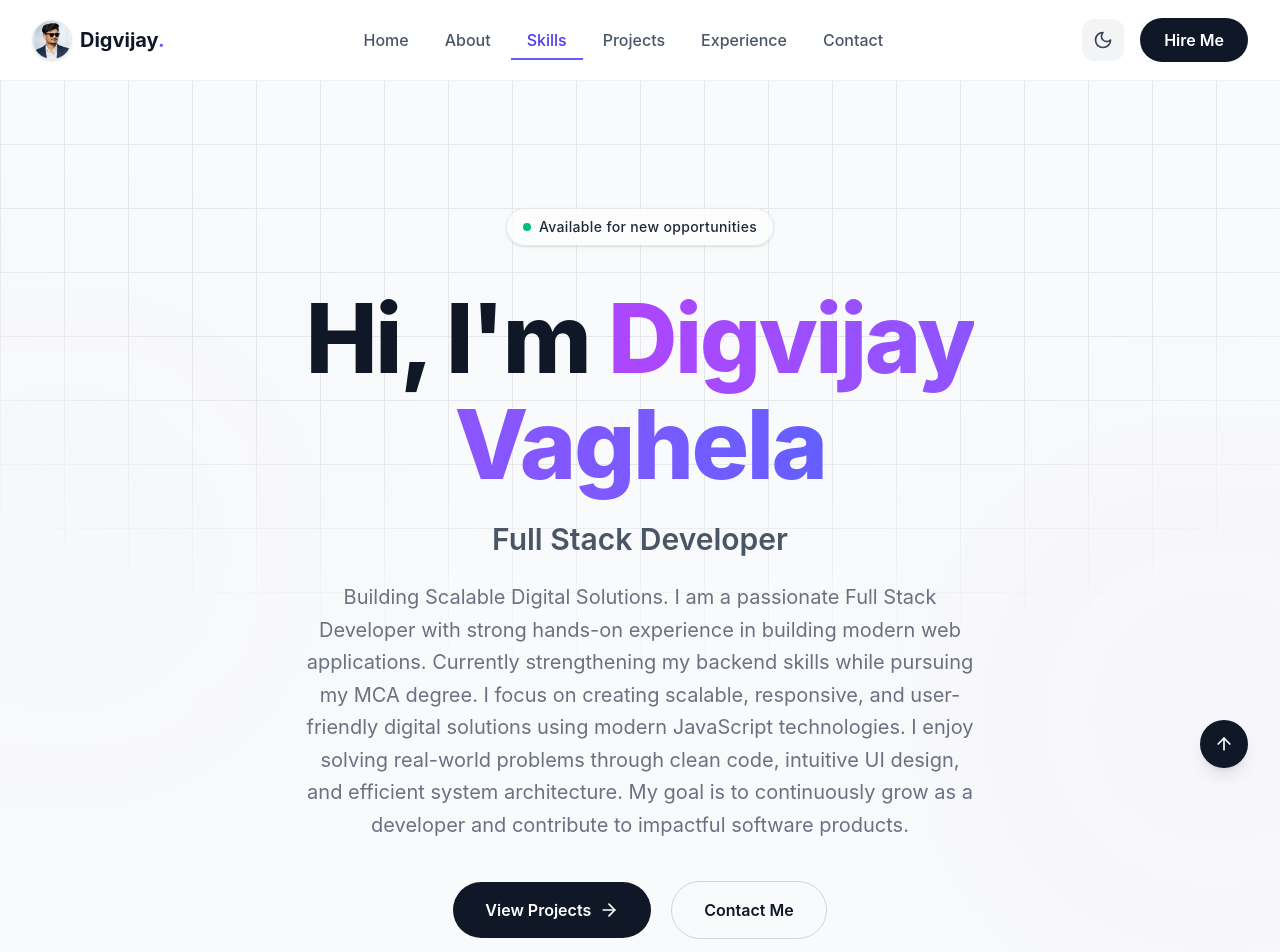
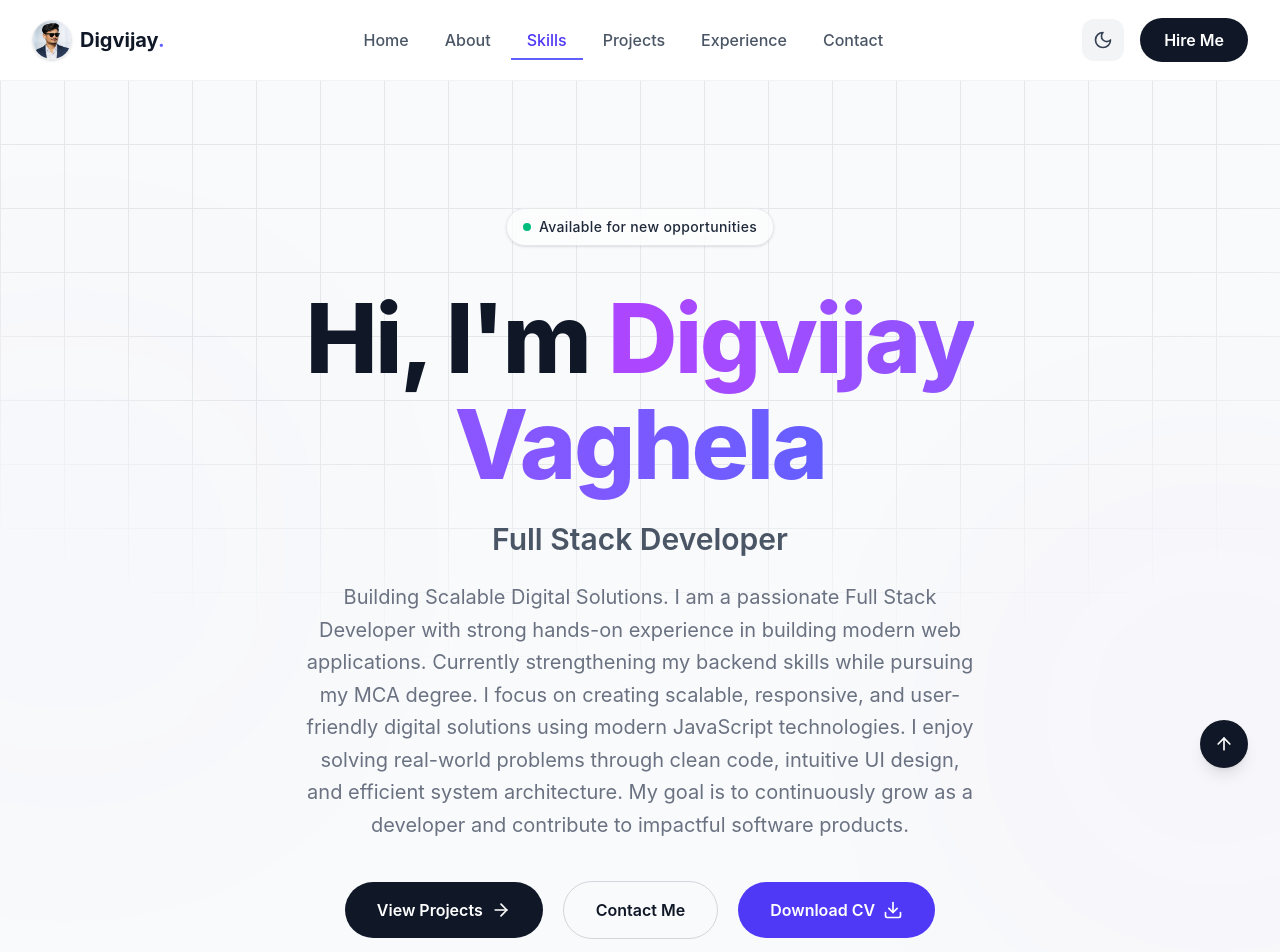
Before and after one commit to digvijayvaghelaa04/Portfolio-Dv, a React (Vite) app: page / in a window 1280 px wide. Shown: the top 952 px of the page. Built offline with nearby package versions, Linux system fonts and the light colour scheme.

Commit message:
Add Download CV button to Hero section

```diff
--- a/src/app/sections/Hero.tsx
+++ b/src/app/sections/Hero.tsx
@@ -1,6 +1,7 @@
 import { motion } from "motion/react";
-import { ArrowRight, Github, Linkedin, Mail } from "lucide-react";
+import { ArrowRight, Github, Linkedin, Mail, Download } from "lucide-react";
 import { portfolioData } from "../data/portfolio-data";
+import cvPdf from "../../imports/Digvijay_Vaghela_FullStack_Developer.pdf";
 
 export function Hero() {
   const scrollToSection = (sectionId: string) => {
@@ -109,6 +110,15 @@ export function Hero() {
           >
             Contact Me
           </button>
+
+          <a
+            href={cvPdf}
+            download="Digvijay_Vaghela_CV.pdf"
+            className="group relative flex items-center justify-center gap-2 px-8 py-4 bg-indigo-600 dark:bg-indigo-500 text-white font-semibold rounded-full overflow-hidden transition-all duration-300 hover:scale-105 hover:bg-indigo-700 dark:hover:bg-indigo-600 hover:shadow-[0_0_40px_rgba(79,70,229,0.3)] w-full sm:w-auto"
+          >
+            <span>Download CV</span>
+            <Download className="w-5 h-5 group-hover:translate-y-1 transition-transform" />
+          </a>
         </motion.div>
 
         {/* Social Links */}
```
Also changed, not shown: 1 other file (tests, documents, lock files or other folders).
